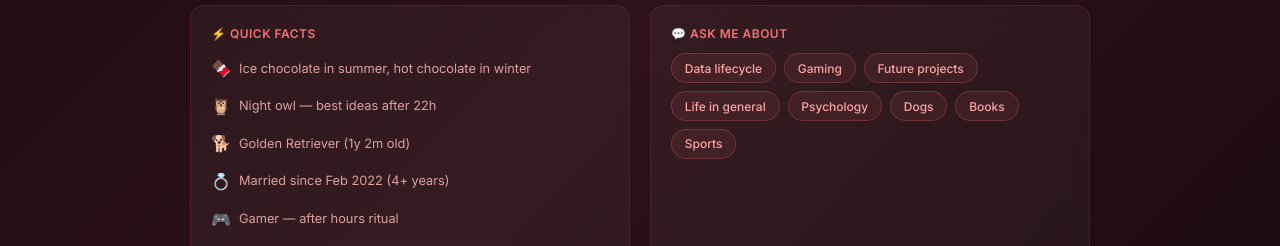
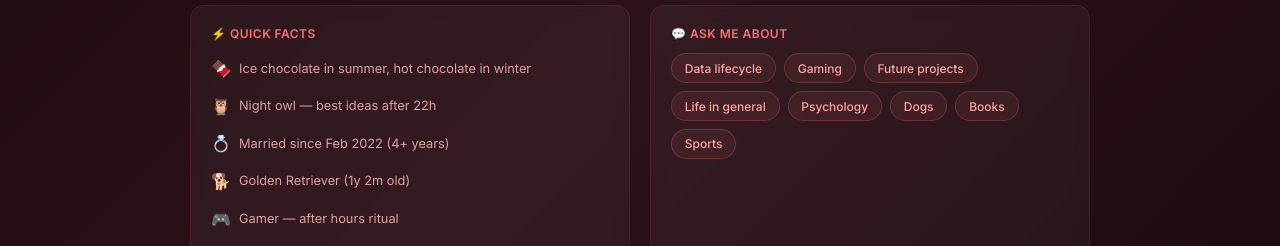
Before and after one commit to boosarnaud-lang/boosarnaud-lang.github.io, a React (Vite) app in the folder portfolio-react/: page / in a window 1280 px wide. Shown: the part 3620-3866 px from the top of the page. Built offline with nearby package versions, Linux system fonts and the light colour scheme; no server answers.

Commit message:
fix: reorder facts — married before dog

```diff
--- a/portfolio-react/src/sections/GetToKnowMe.jsx
+++ b/portfolio-react/src/sections/GetToKnowMe.jsx
@@ -50,8 +50,8 @@ function getMarriageDuration() {
 const facts = [
   { icon: '🍫', text: 'Ice chocolate in summer, hot chocolate in winter' },
   { icon: '🦉', text: 'Night owl — best ideas after 22h' },
+  { icon: '💍', text: `Married since Feb 2022 (${getMarriageDuration()})` },
   { icon: '🐕', text: `Golden Retriever (${getDogAge()})` },
-  { icon: '💍', text: `Married since Feb 2022 (${getMarriageDuration()})` },
   { icon: '🎮', text: 'Gamer — after hours ritual' },
   { icon: '⚽', text: 'Football, cycling, padel' },
   { icon: '🎸', text: 'Music = rock mostly, listens to everything' },
```
Also changed, not shown: 5 other files (tests, documents, lock files or other folders).
